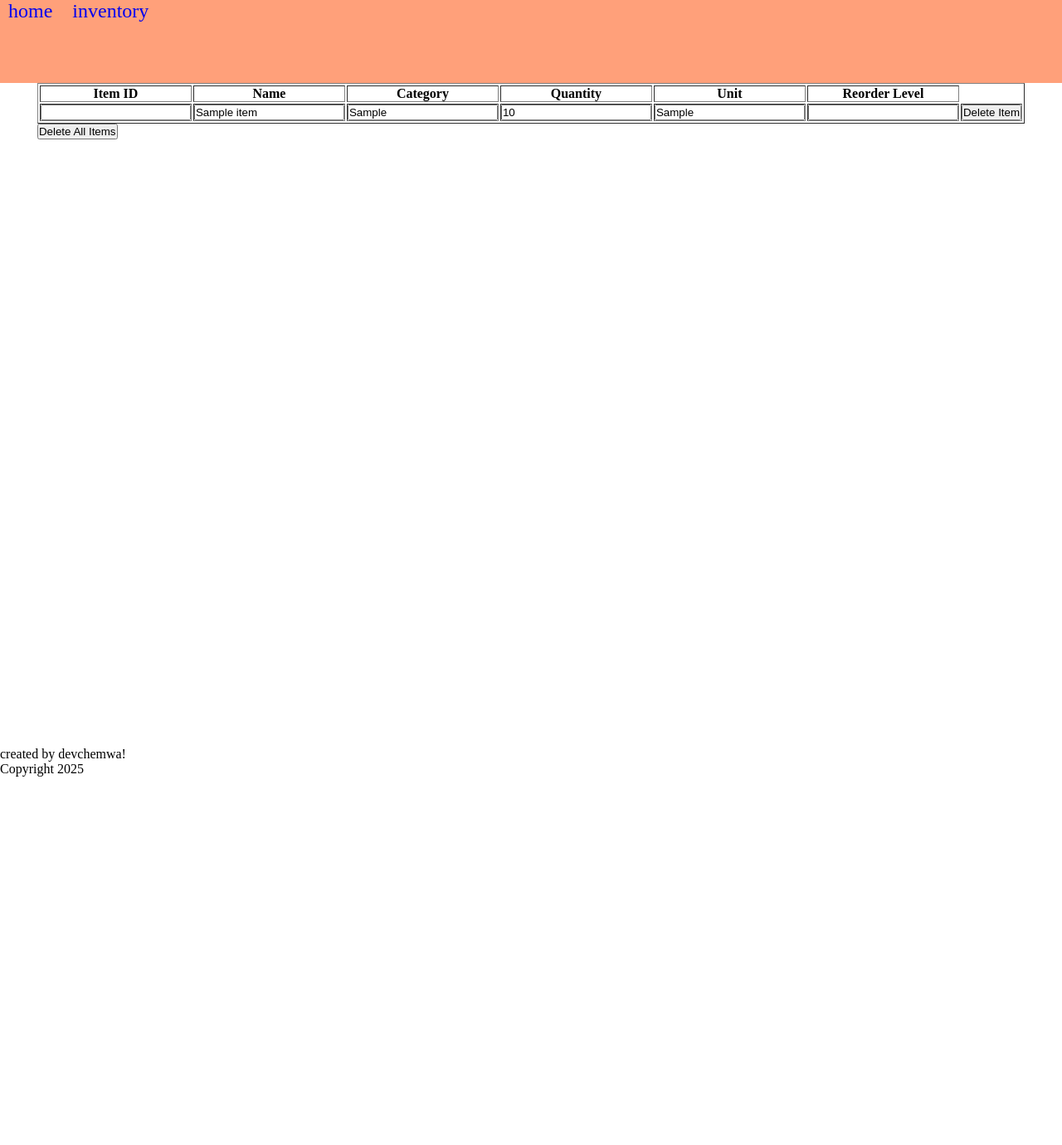
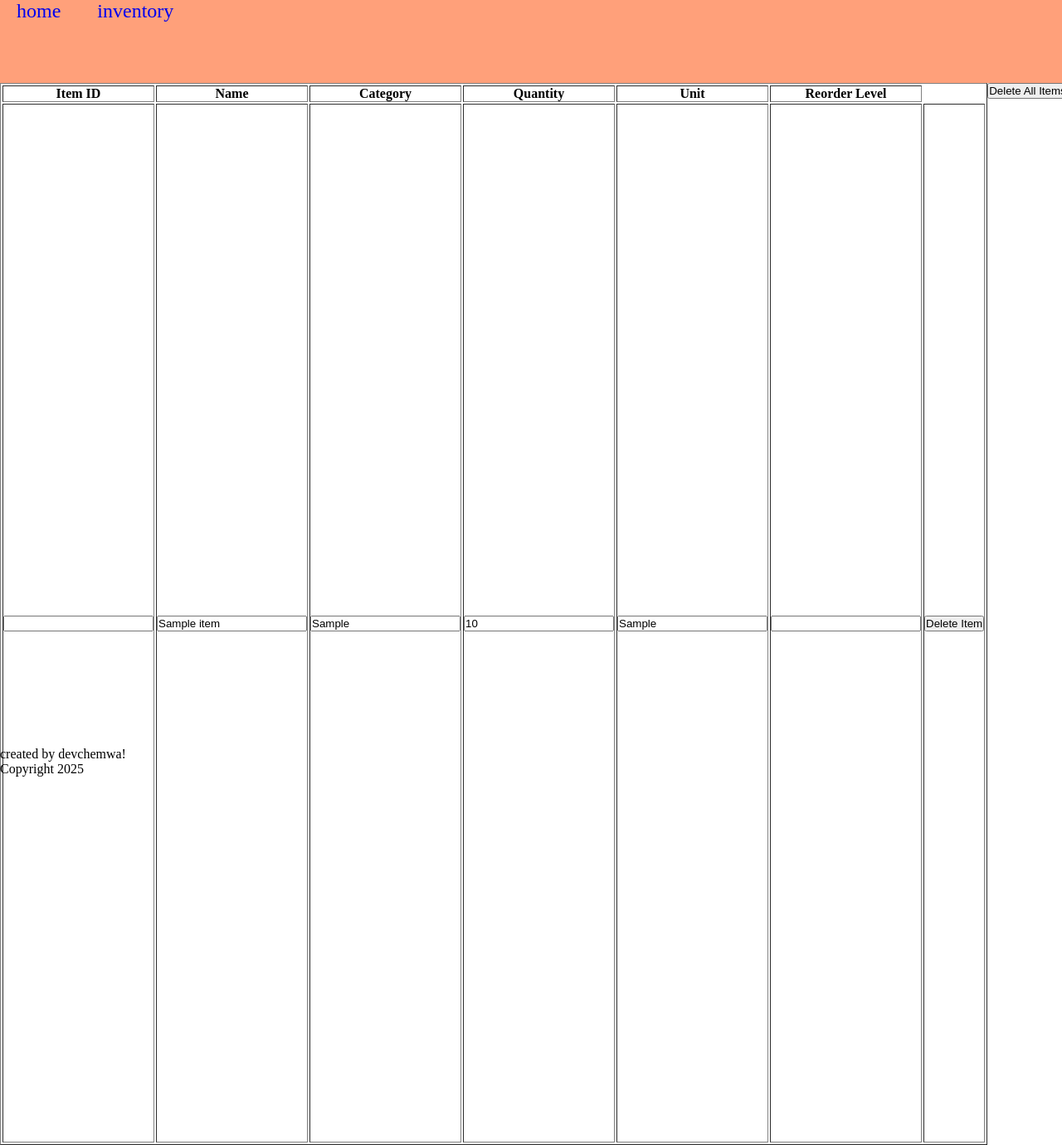
Before and after one commit to devchemwa/inventory_management_system, a PHP site: page /inventory_management_system/delete-item.php in a window 1280 px wide. Shown: the whole page at 83% size. Before the commit the page ends 936 px from the top, so only its background shows below. Run offline with PHP 8.4, Linux system fonts and the light colour scheme; tables that the repository leaves empty or names only in its code hold one stand-in row (values such as "Sample post"); data that the repository does not hold is empty.

Commit message:
modified

```diff
--- a/delete-item.php
+++ b/delete-item.php
@@ -10,7 +10,6 @@ if (!$conn) {
     <!DOCTYPE html>
     <html lang="en">
     <?php include 'header.php'; ?>
-
     <body>
         <div class="navbar-container">
             <?php include 'navbar.php'; ?>
--- a/styles.css
+++ b/styles.css
@@ -8,14 +8,14 @@
     height: 100px;
     background-color: lightsalmon;
 }
-.nabar ul{
-    display: flex;
+.navbar nav{
+    display:  flex;
 }
 .navbar nav ul li{
     display: inline;
     list-style: none;
-    align-items: baseline;
-    padding: 10px 10px;
+    align-items: center;
+    padding: 20px;
 }
 .navbar nav ul li a{
     text-decoration: none;
@@ -49,6 +49,11 @@
     box-shadow: 1px 1px  1px 1px #000;
 }
 .add-item{
+   width: 100vw;
+   height: 100vw;
+   display: flex;
+}
+.add-item form{
     margin:  0 auto;
 }
 .add-item form input{
@@ -108,5 +113,10 @@ footer ul li{
     color: #fff;
 }
 .delete-item-table{
-    margin: 0 auto;
+    display: flex;
+    width: 100vw;
+    height: 100vw;
 }
+.delete-item-table table{
+    margin:  0 auto;
+}
```
Also changed, not shown: add.php (+13 -9 lines).
